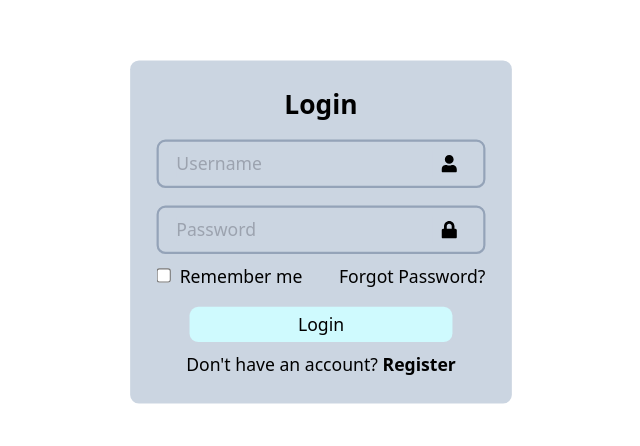
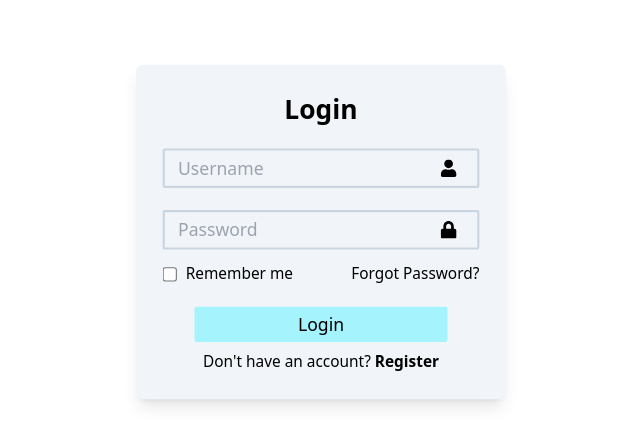
Before and after one commit to urritomas/student-research-web, a Next.js app: page /login in a window 1280 px wide. Shown: the part 168-614 px from the top of the page, without its empty margins (319-959 px from the left). Built offline with nearby package versions, Linux system fonts and the light colour scheme.

Commit message:
style: adjusted design

```diff
--- a/app/login/page.tsx
+++ b/app/login/page.tsx
@@ -4,32 +4,32 @@ import { FaLock } from "react-icons/fa";
 
 function Login() {
     return (
-        <div className="absolute top-1/2 left-1/2 -translate-x-1/2 -translate-y-1/2 min-w-[360px] md:scale-110 ">
-            <form className="flex flex-col justify-center bg-slate-300 rounded-lg border-slate-400 p-6 m-3">
+        <div className="absolute top-1/2 left-1/2 -translate-x-1/2 -translate-y-1/2 w-[360px] md:scale-110 ">
+            <form className="flex flex-col justify-center bg-slate-100 rounded-md border-slate-400 shadow-lg p-6 m-3">
                 <h1 className="text-2xl text-center font-bold">Login</h1>
 
-                <div className="border-slate-400 my-4 px-4 py-2 border-2 rounded-lg flex items-center">
-                    <input className="w-full bg-slate-300 " type="text" placeholder="Username"></input>
-                    <FaUser className="mx-2"  />
+                <div className="flex flex-wrap items-center">
+                    <input className="w-full h-8 bg-slate-100 outline-none pl-3 pr-10 pb-4 pt-4 border-slate-300 my-5 border-2 rounded-sm" type="text" placeholder="Username"></input>
+                    <FaUser className="absolute right-14"  />
                 </div>
 
-                <div className="border-slate-400 border-2 px-4 py-2 rounded-lg flex items-center">
-                    <input className="w-full bg-slate-300 " type="password" placeholder="Password"></input>
-                    <FaLock className="mx-2" />
+                <div className="flex flex-wrap items-center">
+                    <input className="w-full h-8 bg-slate-100 outline-none pl-3 pr-10 pb-4 pt-4 border-slate-300 border-2 rounded-sm" type="password" placeholder="Password"></input>
+                    <FaLock className="absolute right-14" />
                 </div>
 
-                <div className="flex justify-between my-2">
-                    <div className="">
+                <div className="flex justify-between items-center my-3">
+                    <div className="flex items-center">
                         <input id="rememberMe" type="checkbox"></input>
-                        <label className="ml-2" htmlFor="rememberMe">Remember me</label>
+                        <label className="ml-2 text-sm" htmlFor="rememberMe">Remember me</label>
                     </div>
 
-                    <a href="#">Forgot Password?</a>
+                    <a href="#" className="ml-2 text-sm">Forgot Password?</a>
                 </div>
 
-                <button className="bg-cyan-100 rounded-lg my-2 w-4/5 p-1 self-center cursor-pointer" >Login</button>
+                <button className="bg-cyan-200 rounded-sm my-2 w-4/5 p-1 self-center cursor-pointer" >Login</button>
 
-                <p className="text-center">Don't have an account? <a href="#" className="font-bold">Register</a></p>
+                <p className="text-center text-sm">Don't have an account? <a href="#" className="font-bold">Register</a></p>
             </form>
         </div>
     )
```
